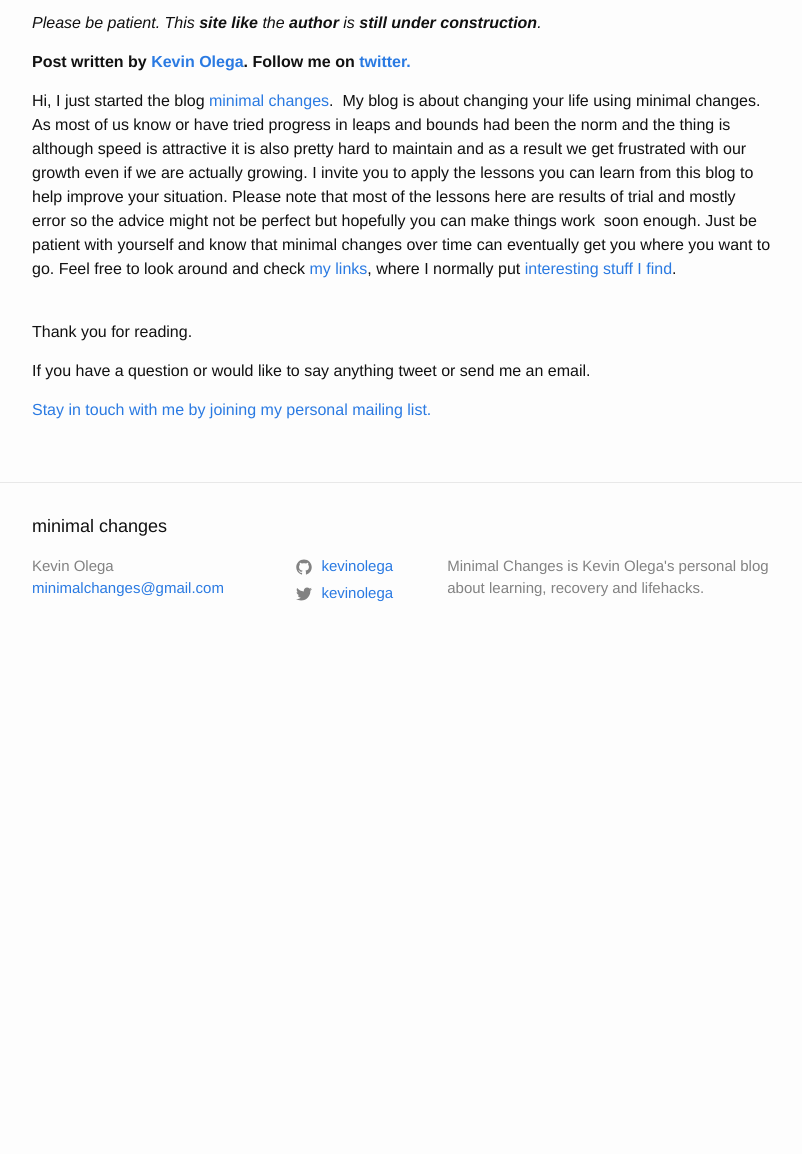
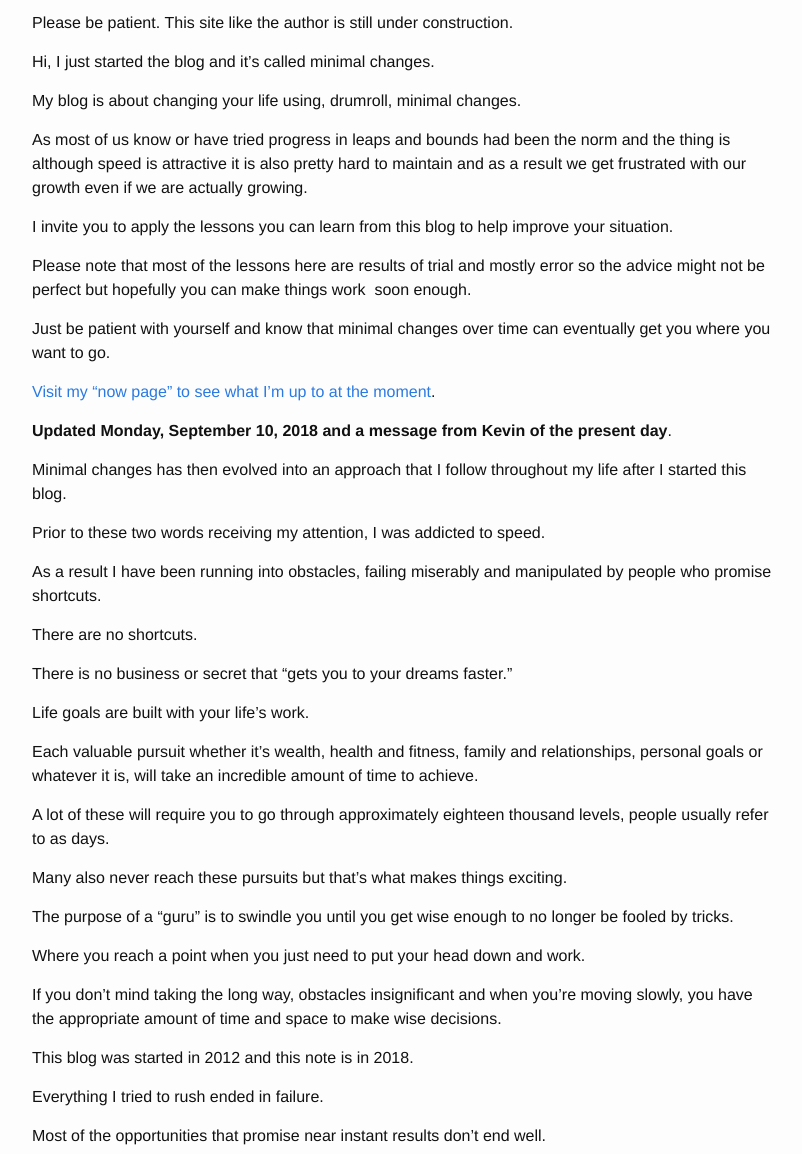
Before and after one commit to kevinolega/minimalchanges, a Jekyll site: the page built from _posts/2010-08-18-kevin-says-hello-world.md, in a window 1280 px wide and 1400 px high, scrolled down 198 px, cut to the strip 246-1400 px from the top of the window. Shown: the whole strip, without its empty margins (238-1040 px from the left). Built offline with Jekyll 4.4.1, drawn with Linux system fonts in a browser that asks for light colours; before the commit the page ends 1109 px from its top, so only the background shows below that; some of the changed text lies outside the part shown.

Commit message:
updated posts

```diff
--- a/_posts/2010-08-18-kevin-says-hello-world.md
+++ b/_posts/2010-08-18-kevin-says-hello-world.md
@@ -2,14 +2,94 @@
 layout: post
 title: Minimal Changes Launch
 date: 2010-08-18 18:59
-author: minimalc
 comments: true
-categories: [Confidence and Moving Forward, Introduction]
 ---
 <a title="Kevin Under Construction by Kevin Olega, on Flickr" href="http://www.flickr.com/photos/53983089@N04/5053062705/"><img src="http://farm5.static.flickr.com/4149/5053062705_66d144c58d_m.jpg" alt="Kevin Under Construction" width="159" height="240" /></a>
 
-<em>Please be patient. This <strong>site</strong> <strong>like</strong> the <strong>author</strong> is <strong>still</strong> <strong>under</strong> <strong>construction</strong>.</em>
+Please be patient. This site like the author is still under construction.
 
-<strong>Post written by </strong><a href="http://minimalchanges.com/about"><strong>Kevin Olega</strong></a><strong>. Follow me on</strong><a href="http://twitter.com/kevinolega"><strong> twitter.</strong></a>
+Hi, I just started the blog and it's called minimal changes.
 
-Hi, I just started the blog <a href="http://minimalchanges.com/" target="_self">minimal changes</a>.  My blog is about changing your life using minimal changes. As most of us know or have tried progress in leaps and bounds had been the norm and the thing is although speed is attractive it is also pretty hard to maintain and as a result we get frustrated with our growth even if we are actually growing. I invite you to apply the lessons you can learn from this blog to help improve your situation. Please note that most of the lessons here are results of trial and mostly error so the advice might not be perfect but hopefully you can make things work  soon enough. Just be patient with yourself and know that minimal changes over time can eventually get you where you want to go. Feel free to look around and check <a href="http://minimalchanges.tumblr.com/" target="_blank">my links</a>, where I normally put <a href="http://http//minimalchanges.tumblr.com">interesting stuff I find</a>.
+My blog is about changing your life using, drumroll, minimal changes.
+
+As most of us know or have tried progress in leaps and bounds had been the norm and the thing is although speed is attractive it is also pretty hard to maintain and as a result we get frustrated with our growth even if we are actually growing.
+
+I invite you to apply the lessons you can learn from this blog to help improve your situation.
+
+Please note that most of the lessons here are results of trial and mostly error so the advice might not be perfect but hopefully you can make things work  soon enough.
+
+Just be patient with yourself and know that minimal changes over time can eventually get you where you want to go.
+
+[Visit my "now page" to see what I'm up to at the moment][1].
+
+**Updated Monday, September 10, 2018 and a message from Kevin of the present day**.
+
+Minimal changes has then evolved into an approach that I follow throughout my life after I started this blog.
+
+Prior to these two words receiving my attention, I was addicted to speed.
+
+As a result I have been running into obstacles, failing miserably and  manipulated by people who promise shortcuts.
+
+There are no shortcuts.
+
+There is no business or secret that "gets you to your dreams faster."
+
+Life goals are built with your life's work.
+
+Each valuable pursuit whether it's wealth, health and fitness, family and relationships, personal goals or whatever it is, will take an incredible amount of time to achieve.
+
+A lot of these will require you to go through approximately eighteen thousand levels, people usually refer to as days.
+
+Many also never reach these pursuits but that's what makes things exciting.
+
+The purpose of a "guru" is to swindle you until you get wise enough to no longer be fooled by tricks.
+
+Where you reach a point when you just need to put your head down and work.
+
+If you don't mind taking the long way, obstacles insignificant and when you're moving slowly, you have the appropriate amount of time and space to make wise decisions.
+
+This blog was started in 2012 and this note is in 2018.
+
+Everything I tried to rush ended in failure.
+
+Most of the opportunities that promise near instant results don't end well.
+
+In the last six years everything I did slowly was successful.
+
+I learned how to cook like a proper home chef.
+
+I became fit and strong.
+
+I became a cyclist.
+
+I learned how to sell effectively.
+
+I built a blog with 10k followers.
+
+I learned how to meditate.
+
+I learned how to draw.
+
+I've become really effective at different jobs.
+
+I have learned how to manage my resources really well.
+
+All these have been accomplished by going slowly.
+
+There's more I'm trying to do but I'm not in a rush to get there.
+
+I'm trying to get used to chaining double-unders.
+
+I'm trying to get my Deadlift up from 365 lbs to 400 lbs.
+
+I'm training for another 160km bike ride.
+
+Whenever possible I no longer tell people about my goals.
+
+I'll talk about that in another post.
+
+I'll see you on the other updates.
+
+
+
+[1]:	http://kevinolega.com/now
```
Also changed, not shown: _posts/2010-08-20-my-minimalist-experiment.md (+151 -22 lines).
